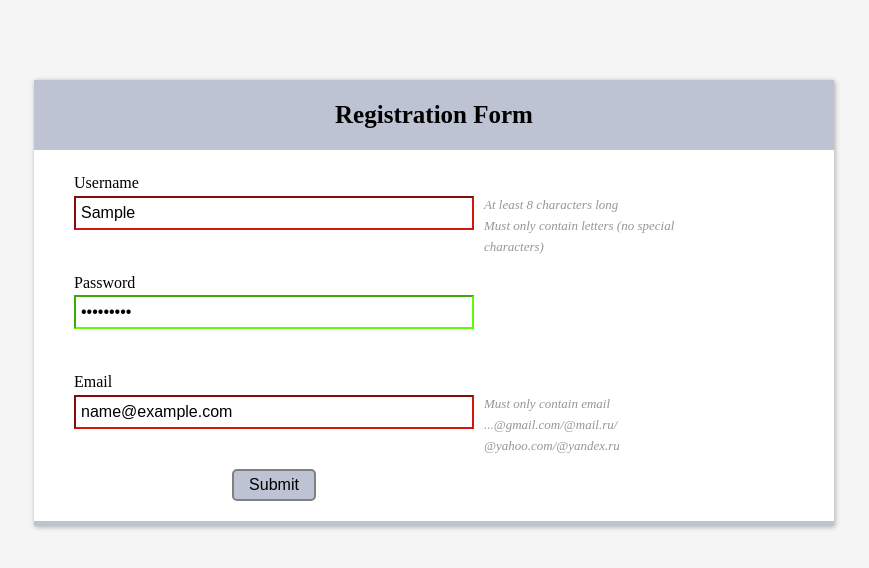
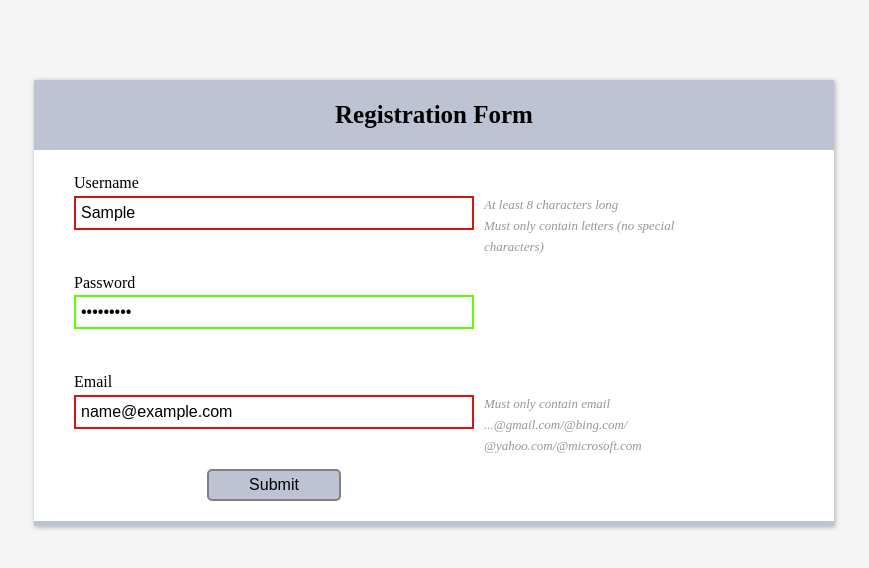
Before and after one commit to sermark/Reg_form, a plain HTML site: page index.html in a window 1280 px wide. Both pictures are taken after typing "Sample", "Sample123", "name@example.com" into the empty fields and a click on the input "Submit". Shown: the whole page, without its empty margins (206-1075 px from the left). Drawn offline with Linux system fonts and the light colour scheme.

Commit message:
change regexp email input

```diff
--- a/css/main.css
+++ b/css/main.css
@@ -38,7 +38,7 @@ input[type="email"]  {
   height: 20px;
   padding: 5px;
   outline: none;
-  border-color: rgb(37, 58, 107);
+  border: 2px solid rgb(37, 58, 107);
 }
 
 .input-field .inval {
@@ -54,7 +54,7 @@ input[type="submit"] {
   border: 2px solid grey;
   outline: 0;
   border-radius: 5px;
-  padding: 5px 15px
+  padding: 5px 40px;
 }
 
 .input-field {
--- a/index.html
+++ b/index.html
@@ -21,7 +21,7 @@
 				</div>
 				<div class="input-field">
 					<label for="password">Password</label>
-					<input type="password" id="password" maxlength="110" minlength="8" >
+					<input type="password" id="password" maxlength="100" minlength="8" >
 					<ul class="input-requirements requirements-password">
 						<li>At least 8 characters long (and less than 100 characters)</li>
 						<li>Contains at least 1 number</li>
@@ -34,8 +34,8 @@
 					<input type="email" id="email" >
 					<ul class="input-requirements requirements-email">
 						<li>
-							Must only contain email ...@gmail.com/@mail.ru/
-							@yahoo.com/@yandex.ru
+							Must only contain email ...@gmail.com/@bing.com/
+							@yahoo.com/@microsoft.com
 						</li>
 					</ul>
 				</div>
--- a/js/script.js
+++ b/js/script.js
@@ -95,13 +95,13 @@ var passwordValidityChecks = [
 var emailValidityChecks = [
   {
     isInvalid: function (input) {
-      return !input.value.match(/[A-Z0-9._%+-]+@|gmail.com|mail.ru|yahoo.com|yandex.ru/g);
+      return !input.value.match(/^[a-zA-Z0-9_.+-]+@(?:(?:[a-zA-Z0-9-]+\.)?[a-zA-Z]+\.)?(gmail|yahoo|bing|microsoft)\.(com)$/g);
     },
     element: document.querySelector('.requirements-email li:nth-child(1)')
   },
   {
     isInvalidForm: function (input) {
-      return !input.value.match(/[A-Z0-9._%+-]+@|gmail.com|mail.ru|yahoo.com|yandex.ru/g);
+      return !input.value.match(/^[a-zA-Z0-9_.+-]+@(?:(?:[a-zA-Z0-9-]+\.)?[a-zA-Z]+\.)?(gmail|yahoo|bing|microsoft)\.(com)$/g);
     },
   	toolTip: document.querySelector('.requirements-email')
   }
```
